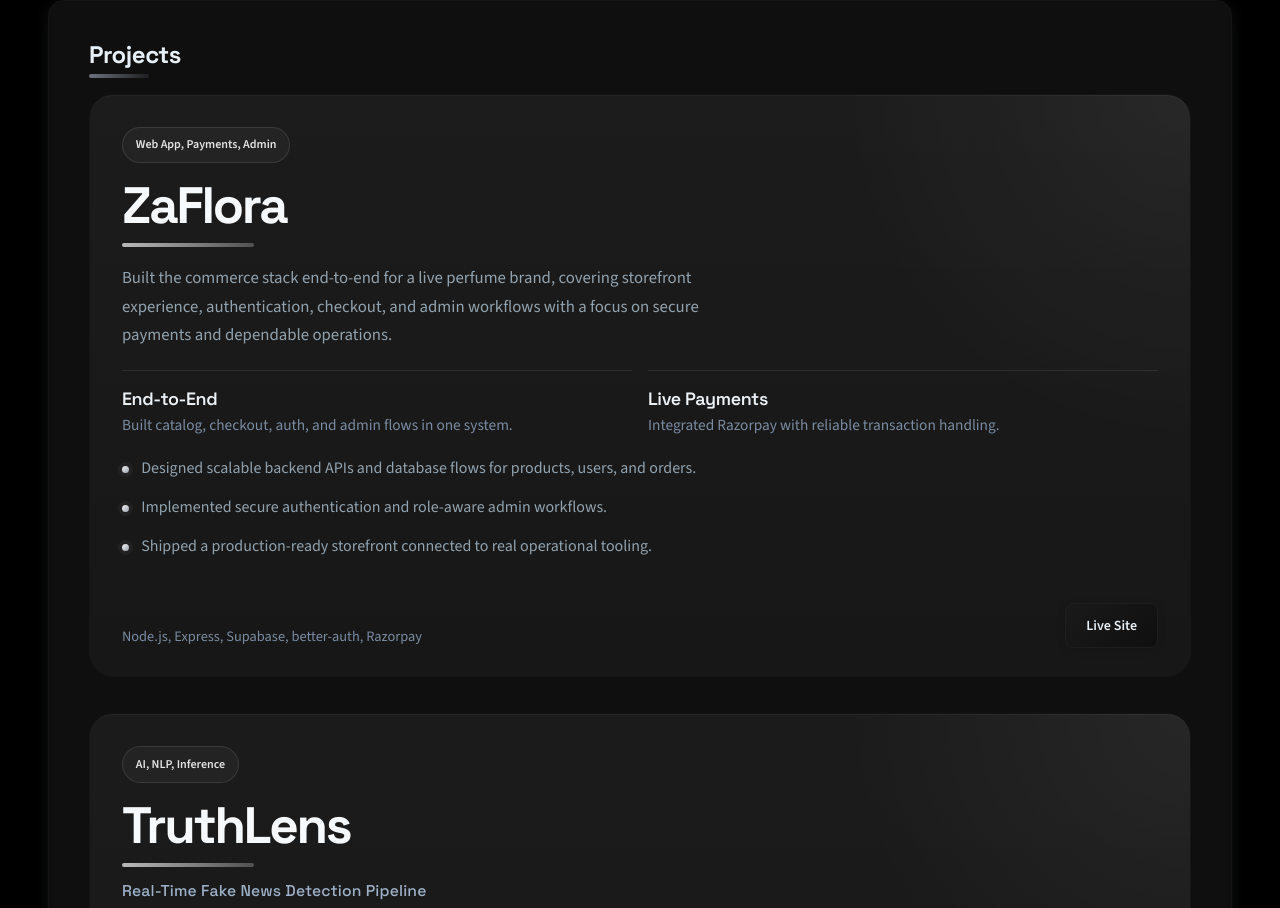
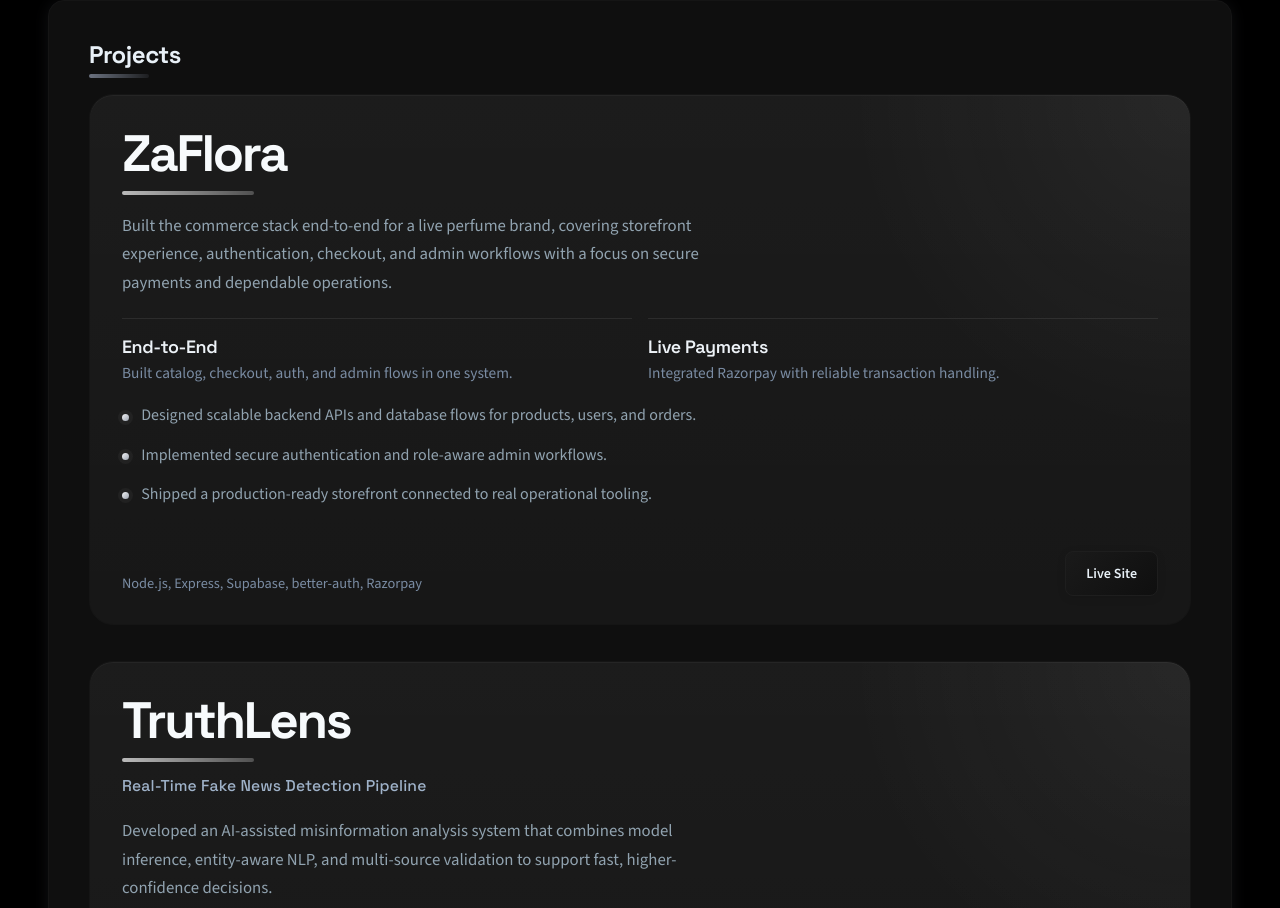
Before and after one commit to Abhii-04/new_portfolio, a plain HTML site: page index.html in a window 1280 px wide. Shown: the part 1720-2628 px from the top of the page. Drawn offline with nearby package versions, Linux system fonts and the light colour scheme.

Commit message:
Refine project case study layout

```diff
--- a/css/styles.css
+++ b/css/styles.css
@@ -594,15 +594,9 @@ h1, h2, h3, h4, h5, h6 {
   gap: 1rem;
 }
 
-.project-label {
-  align-self: flex-start;
-  padding: 0.45rem 0.8rem;
-  border-radius: 999px;
-  border: 1px solid rgba(255, 255, 255, 0.1);
-  background: rgba(255, 255, 255, 0.04);
-  color: rgba(255, 255, 255, 0.88);
-  font-size: 0.75rem;
-  font-weight: 700;
+.project-heading {
+  display: flex;
+  align-items: flex-start;
 }
 
 .project-name {
--- a/index.html
+++ b/index.html
@@ -242,8 +242,9 @@
         <div class="projects-list">
           <article class="project-item">
             <div class="project-content">
-              <span class="project-label">Web App, Payments, Admin</span>
-              <h3 class="project-name">ZaFlora</h3>
+              <div class="project-heading">
+                <h3 class="project-name">ZaFlora</h3>
+              </div>
               <p class="project-description">
                 Built the commerce stack end-to-end for a live perfume brand,
                 covering storefront experience, authentication, checkout, and
@@ -276,8 +277,9 @@
 
           <article class="project-item">
             <div class="project-content">
-              <span class="project-label">AI, NLP, Inference</span>
-              <h3 class="project-name">TruthLens</h3>
+              <div class="project-heading">
+                <h3 class="project-name">TruthLens</h3>
+              </div>
               <p class="project-subtitle">Real-Time Fake News Detection Pipeline</p>
               <p class="project-description">
                 Developed an AI-assisted misinformation analysis system that
@@ -307,8 +309,9 @@
 
           <article class="project-item">
             <div class="project-content">
-              <span class="project-label">Computer Vision, Streaming</span>
-              <h3 class="project-name">Building a Low-Latency Video Intelligence Pipeline</h3>
+              <div class="project-heading">
+                <h3 class="project-name">Building a Low-Latency Video Intelligence Pipeline</h3>
+              </div>
               <p class="project-description">
                 Engineered a stream-to-inference system for live computer
                 vision workloads, optimized around sustained throughput, low
```
